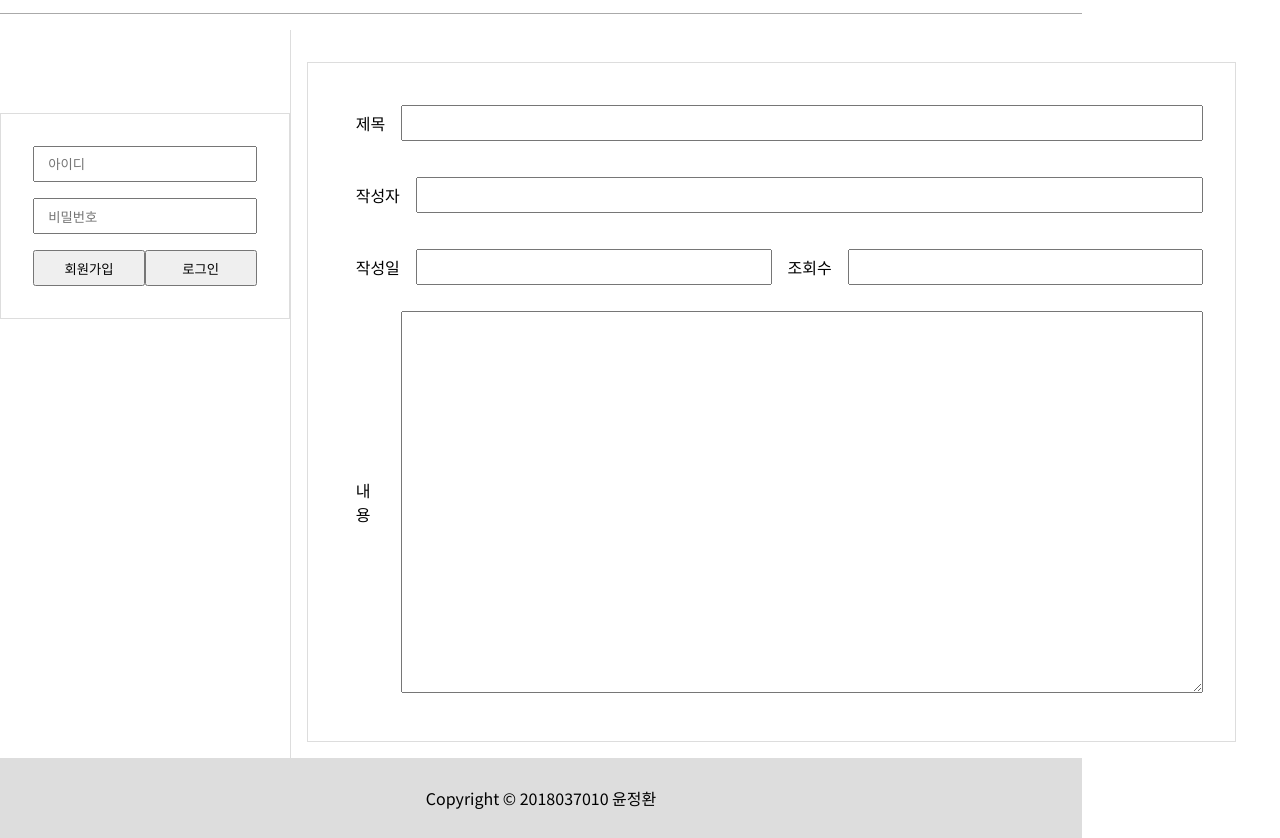
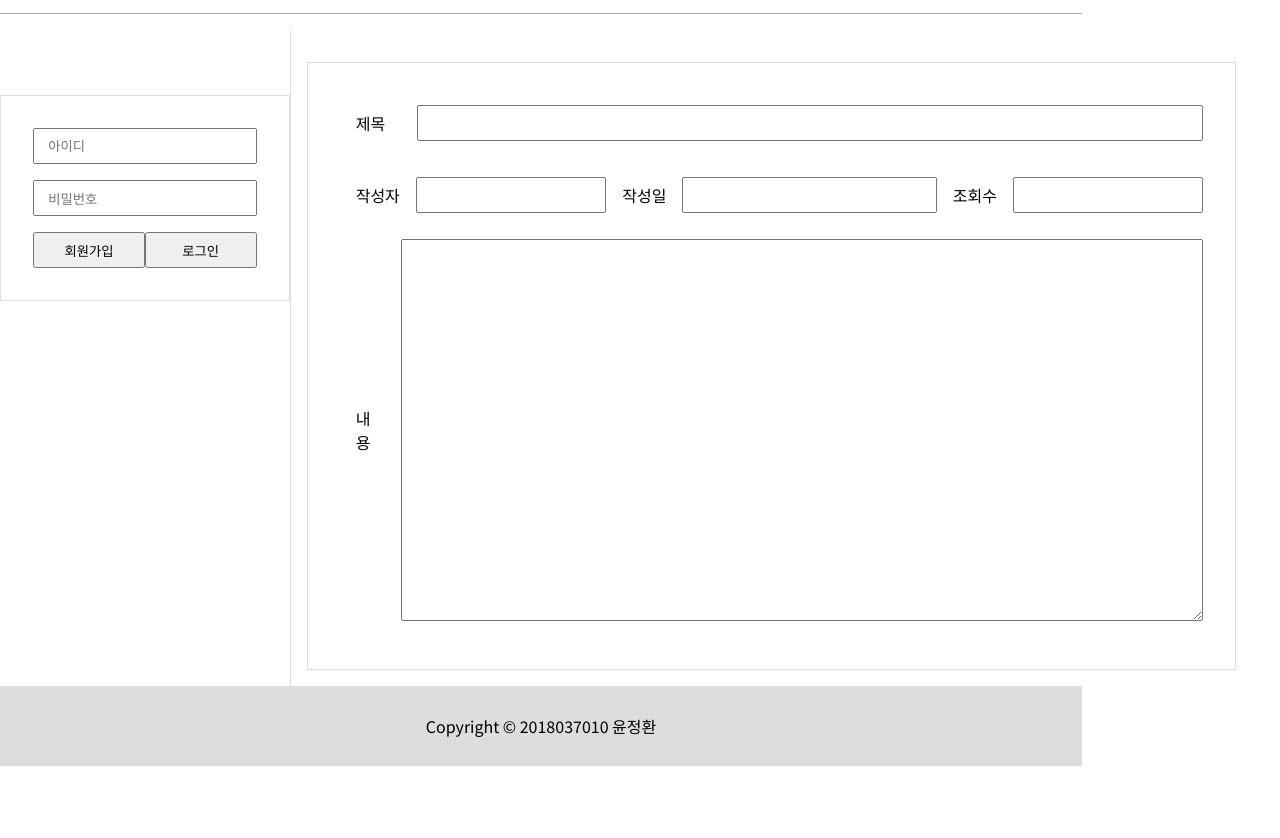
Before and after one commit to University-Assignment/wp-term-project, a website: page views/post.html in a window 1280 px wide. Shown: the part 66-904 px from the top of the page. After the commit the page ends 832 px from the top, so only its background shows below. Drawn offline with nearby package versions, Linux system fonts and the light colour scheme; files that its build step writes are made by us from their sources.

Commit message:
게시글 보기 수정

```diff
--- a/views/post.html
+++ b/views/post.html
@@ -1,18 +1,16 @@
 {% extends 'layout.html' %} {% block content %}
 <form>
   <div class="control-wrapper">
-    <label for="title">제목</label>
+    <label for="title" style="padding-right: 2rem;"">제목 </label>
     <input readonly type="text" id="title" name="title" value="{{ post.title }}" />
   </div>
   <div class="control-wrapper">
     <label for="author">작성자</label>
-    <input readonly type="text" id="author" name="author" value="{{ post.author.name }}" />
-  </div>
-  <div class="control-wrapper">
+    <input readonly type="text" id="author" name="author" value="{{ post.author.name }}" style="width:3rem" />
     <label for="createdAt">작성일</label>
-    <input readonly type="text" id="createdAt" name="createdAt" value="{{ post.createdAt }}" />
+    <input readonly type="text" id="createdAt" name="createdAt" value="{{ post.createdAt }}" style="width:7rem" />
     <label for="views">조회수</label>
-    <input readonly type="text" id="views" name="views" value="{{ post.views }}" />
+    <input readonly type="text" id="views" name="views" value="{{ post.views }}" style="width:3rem"/>
   </div>
   <div class="control-wrapper">
     <label for="content">내용</label>
```
